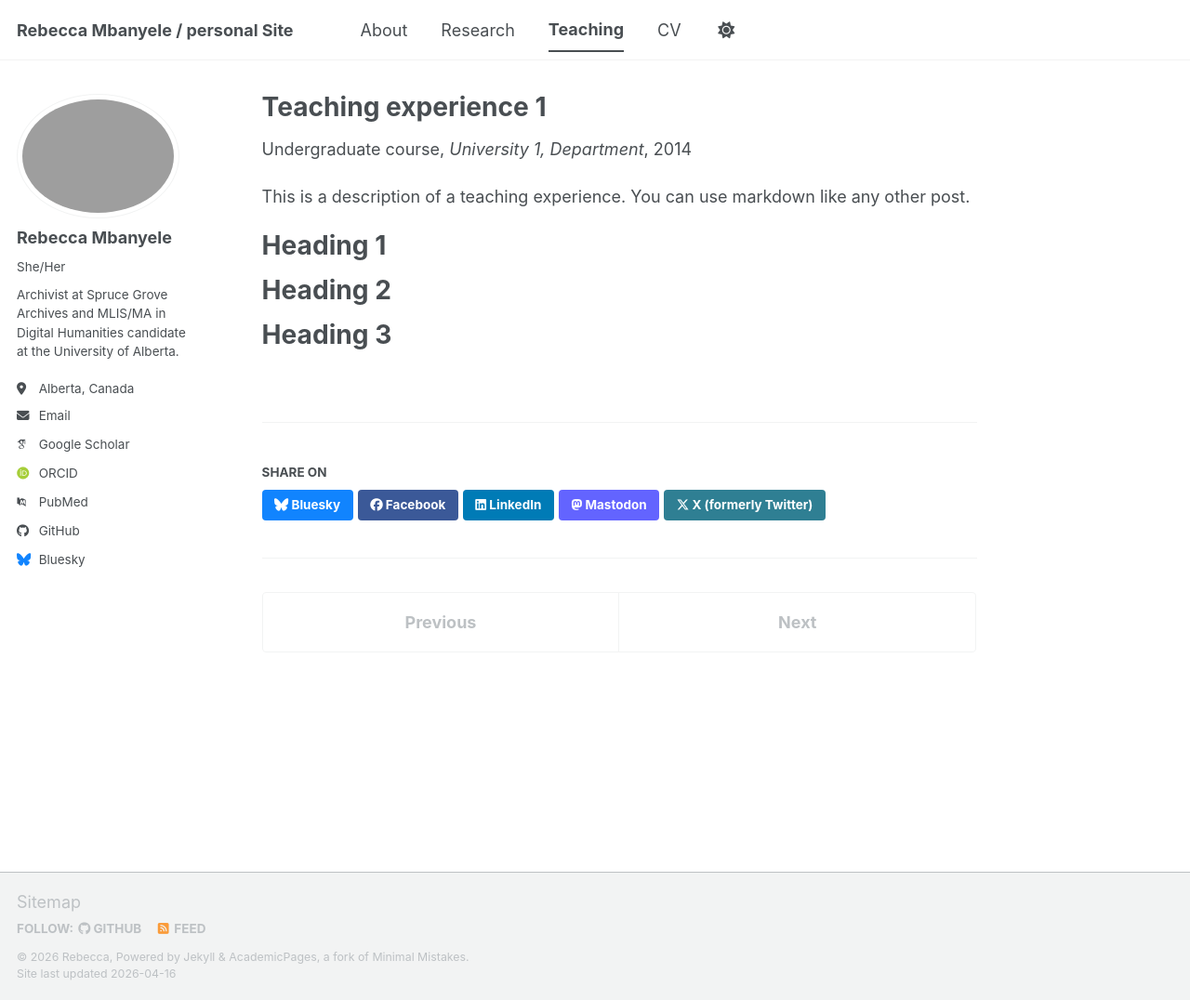
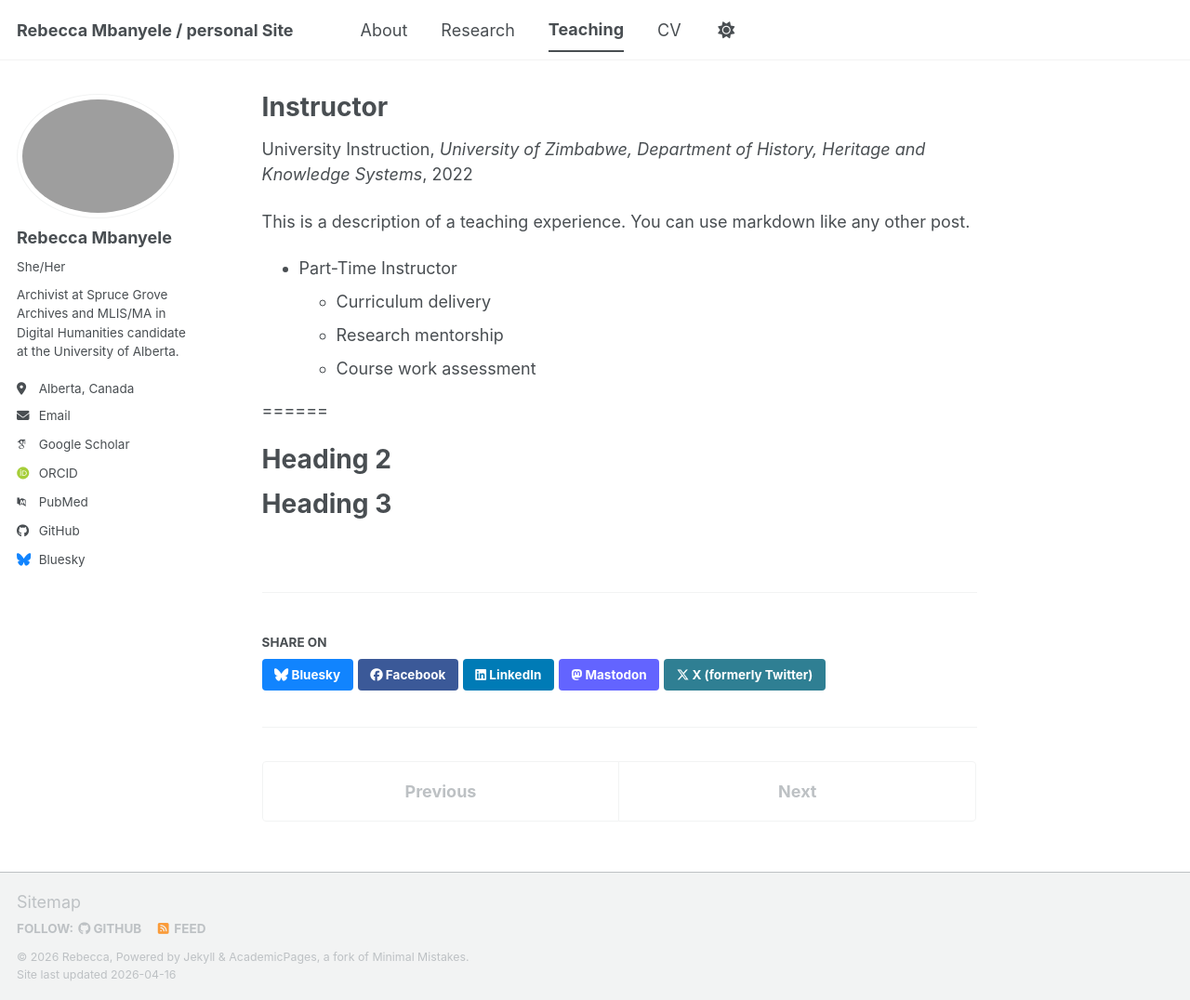
Before and after one commit to rmbanyel/About, a Jekyll site: the page built from _teaching/2014-spring-teaching-1.md, in a window 1280 px wide and 1076 px high. Shown: the whole window at 93% size. Built offline with Jekyll 4.4.1, drawn with Linux system fonts in a browser that asks for light colours; some web fonts are replaced; a script bundle is joined from its source files by our own code; library files that are not in the unit come from our copies.

Commit message:
Update 2014-spring-teaching-1.md

```diff
--- a/_teaching/2014-spring-teaching-1.md
+++ b/_teaching/2014-spring-teaching-1.md
@@ -1,16 +1,20 @@
 ---
-title: "Teaching experience 1"
+title: "Instructor"
 collection: teaching
-type: "Undergraduate course"
-permalink: /teaching/2014-spring-teaching-1
-venue: "University 1, Department"
-date: 2014-01-01
-location: "City, Country"
+type: "University Instruction"
+permalink:
+venue: "University of Zimbabwe, Department of History, Heritage and Knowledge Systems"
+date: 2022-01-01 to 2023-12-31
+location: "Harare, Zimbabwe"
 ---
 
 This is a description of a teaching experience. You can use markdown like any other post.
 
-Heading 1
+* Part-Time Instructor
+    * Curriculum delivery
+    * Research mentorship
+    * Course work assessment
+
 ======
 
 Heading 2
```
